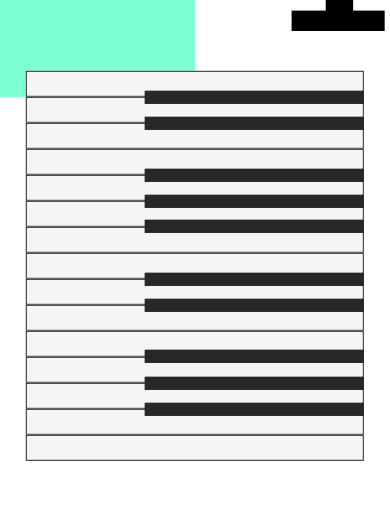
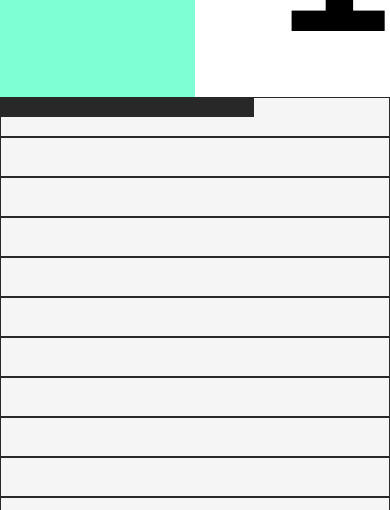
Before and after one commit to foundling/nullwerk, a Vue app: page / in a window 390 px wide. Shown: the part 663-1173 px from the top of the page. Built offline with nearby package versions, Linux system fonts and the light colour scheme; what vue-touch would draw is missing.

Commit message:
keyboard style changes on breakpoints. woohoooo.

```diff
--- a/package.json
+++ b/package.json
@@ -10,6 +10,8 @@
     "start": "npm run dev"
   },
   "dependencies": {
+    "node-sass": "^4.5.0",
+    "sass-loader": "^5.0.1",
     "vue": "^2.0.0-rc.8",
     "vue-touch": "^2.0.0-beta.4",
     "vuex": "^2.0.0"
--- a/src/App.vue
+++ b/src/App.vue
@@ -12,7 +12,7 @@
 
                     <led
                     diameter="15%"
-                    v-for="led in leds"
+                    v-for="led in synth.leds"
                     v-bind:color="led.color"
                     v-bind:currentOctave="currentOctave"
                     v-bind:octave="led.octave">
@@ -31,7 +31,7 @@
                     v-on:press="adjustOctave(+1)">
 
                         <i
-                        v-bind:style="{ color: palette.white }"
+                        v-bind:style="{ color: synth.palette.white }"
                         class="fa fa-caret-up"
                         slot="label">
                         </i>
@@ -43,7 +43,7 @@
                     v-on:press="adjustOctave(-1)">
 
                         <i
-                        v-bind:style="{color: palette.white}"
+                        v-bind:style="{color: synth.palette.white}"
                         class="fa fa-caret-down"
                         slot="label">
                         </i>
@@ -80,7 +80,7 @@
 
                 <div class="waveforms-container">
                     <knob
-                    v-for="waveform in waveforms"
+                    v-for="waveform in synth.waveforms"
                     v-on:toggle="toggleWaveformActive"
                     v-bind:active="waveform.slider.active"
                     v-bind:bg-image-active="waveform.img.active"
@@ -98,7 +98,7 @@
                     v-bind:name="waveform.name"
                     v-bind:title="`adjust ${ waveform.name } level.`"
                     v-on:slide="adjustWaveformVol"
-                    v-for="waveform in waveforms"
+                    v-for="waveform in synth.waveforms"
                     v-bind:control-source="waveform.slider"
                     v-bind:direction="waveform.slider.direction"
                     v-bind:color="waveform.color"
@@ -113,7 +113,7 @@
             <div class="envelope-container">
 
                 <div
-                    v-for="parameter in envelopeParameters"
+                    v-for="parameter in synth.envelopeParameters"
                     class="envelope-slider-container">
 
                     <h1
@@ -325,8 +325,8 @@
             flex-direction: column;
         }
         .keyboard-container {
-            transform: rotate(90deg);
             width: 100%;
+            height: 500px;
             margin-bottom: 100px;
         }
     }
@@ -335,7 +335,12 @@
 <script>
 
     import store from './store';
-    import synthConfig from './synthConfig';
+    import {
+        getScreenWidth
+    }  from './utils';
+
+    import synthConfig from './config/synthConfig';
+    import sequencerConfig from './config/sequencerConfig';
 
     import Keyboard from './components/Keyboard';
     import Sequencer from './components/Sequencer';
@@ -349,16 +354,21 @@
 
     export default {
 
-        data: () => synthConfig,
+        data: function() {
+            return {
+                synth: synthConfig,
+                sequencer: sequencerConfig,
+            };
+        },
         methods: {
             toggleMasterVol() {
                 this.$store.commit('TOGGLE_MASTER_VOLUME');
             },
             toggleWaveformActive({ waveform }) {
 
-                for (let i = 0, max = this.waveforms.length; i < max; ++i) {
-                    if (this.waveforms[i].name === waveform) {
-                        this.waveforms[i].slider.active = !this.waveforms[i].slider.active;
+                for (let i = 0, max = this.synth.waveforms.length; i < max; ++i) {
+                    if (this.synth.waveforms[i].name === waveform) {
+                        this.synth.waveforms[i].slider.active = !this.synth.waveforms[i].slider.active;
                     }
                 };
             },
@@ -382,7 +392,6 @@
             envelopeSettings() {
                 return this.$store.getters.envelopeSettings;
             }
-
         },
         filters: {
             abbreviate: s => s.charAt(0).toUpperCase(),
--- a/src/components/Key.vue
+++ b/src/components/Key.vue
@@ -1,16 +1,18 @@
 <template>
 
     <div
+        v-on:widthchange="console.log('hi')"
         v-on:mousedown="startNote(index)"
         v-on:mouseup="stopNote(index)"
         v-bind:class="{ 'black-key': isBlackKey, 'white-key': !isBlackKey }"
-        v-bind:style="{ left: isBlackKey ? offset : null}"
+        v-bind:style="styleData"
         class="key">
     </div>
 
 </template>
 
-<style>
+<style lang="scss">
+
     .key {
         height: 100%;
         border: 1px solid rgb(40,40,40);
@@ -27,23 +29,56 @@
         width: calc(100% / 15);
         background: whitesmoke;
     }
+    @media(max-width: 500px) {
+        .key {
+            width: 100%;
+        }
+        .black-key {
+            height: calc(100% / 30);
+            width: 65%;
+            align-self: flex-start;
+        }
+        .white-key {
+            height: calc(100% / 15);
+        }
+    }
 </style>
 
 <script>
     import store from '../store';
+    import { getScreenWidth } from './../utils';
 
     export default {
         data: function() {
             return {
+                screenWidth: null,
+                keyboardDirection: null,
                 keyWidthPercent: {
                     white: 100/15,
                     black: (100/15) / 2
                 }
             };
-
         },
-        props: ['index', 'blackKeys'],
+        props: [
+            'index',
+            'blackKeys'
+        ],
+        created: function() {
+            const that = this;
+            window.addEventListener('resize', function() {
+                const newWidth = getScreenWidth();
+                that.screenWidth = newWidth;
+                that.keyboardDirection = newWidth >= 500 ? 'horizontal' : 'vertical';
+            });
+        },
+        onDestroy: function() {
+            window.removeEventListener('resize', this.handleResize);
+        },
         computed: {
+            computedKeyboardDirection() {
+            },
+            computedScreenSize() {
+            },
             isBlackKey: function() {
                 return this.blackKeys.includes(this.index);
             },
@@ -54,6 +89,21 @@
 
                 let offset = whiteKeysToTheLeft * this.keyWidthPercent.white - (this.keyWidthPercent.black / 2) ;
                 return offset + '%';
+            },
+            styleData: function() {
+
+                let styleObj = {};
+                if (!this.isBlackKey) return styleObj;
+
+                if (this.keyboardDirection === 'horizontal') {
+                    styleObj.top = null;
+                    styleObj.left = this.offset;
+                }
+                if (this.keyboardDirection === 'vertical') {
+                    styleObj.top = this.offset;
+                    styleObj.left = null;
+                }
+                return styleObj;
             }
         },
         methods: {
@@ -63,7 +113,10 @@
             stopNote() {
                 this.$store.state.soundEngine.muteNote()
             },
-
+            handleResize() {
+                this.screenWidth = getScreenWidth();
+                console.log(this.screenWidth);
+            }
         },
     };
 </script>
--- a/src/components/Keyboard.vue
+++ b/src/components/Keyboard.vue
@@ -1,9 +1,10 @@
 <template>
     <div class="keyboard">
         <key
-            v-for="index in 25"
-            :index="index - 1"
-            :blackKeys="blackKeys"></key>
+        v-for="index in 25"
+        :index="index - 1"
+        :blackKeys="blackKeys">
+        </key>
     </div>
 </template>
 
@@ -13,29 +14,15 @@
         width: 100%;
         background: whitesmoke;
         display: flex;
+        flex-direction: row;
         align-items: center;
-        justify-items: center;
+        justify-content: center;
         position: relative;
     }
     @media(max-width: 500px) {
         .keyboard {
-            /*
-           -webkit-transform: translateZ(0);
-           -moz-transform: translateZ(0);
-           -ms-transform: translateZ(0);
-           -o-transform: translateZ(0);
-           transform: translateZ(0);
-
-           -webkit-backface-visibility: hidden;
-           -moz-backface-visibility: hidden;
-           -ms-backface-visibility: hidden;
-           backface-visibility: hidden;
-
-           -webkit-perspective: 1000;
-           -moz-perspective: 1000;
-           -ms-perspective: 1000;
-           perspective: 1000;
-           */
+            flex-direction: column;
+            height: 600px;;
         }
     }
 </style>
--- /dev/null
+++ b/src/config/sequencerConfig.js
@@ -0,0 +1,28 @@
+import palette from './colorPalette';
+
+export default {
+
+    currentMode: 'stop',
+    modes: [
+        'stop',
+        'play',
+        'pause',
+        'record'
+    ],
+    menu: [
+        'contribute',
+        'faq',
+        'issues'
+    ],
+    // # of buttons will be dynamic
+    buttons: [ ...Array(16).keys() ].map(key => {
+        return {
+            backgroundColor: palette.cyan,
+            label: {
+                content: parseInt(key) + 1,
+                color: palette.white,
+            }
+        };
+    })
+
+};
--- a/src/synthConfig.js
+++ b/src/config/synthConfig.js
@@ -1,4 +1,4 @@
-import palette from './services/colorPalette';
+import palette from './colorPalette';
 
 export default {
 
--- a/src/utils.js
+++ b/src/utils.js
@@ -5,9 +5,22 @@ function toComputedProp(el, prop) {
 
 }
 
+function getScreenWidth() {
+
+    const w = window;
+    const d = document;
+    const e = d.documentElement;
+    const g = d.getElementsByTagName('body')[0];
+    const width = w.innerWidth||e.clientWidth||g.clientWidth;
+
+    return width;
+
+};
+
 const log = console.log;
 
 export {
     log,
-    toComputedProp
+    toComputedProp,
+    getScreenWidth
 };
```
Also changed, not shown: src/config/colorPalette.js (renamed from src/services/colorPalette.js). Lines whose indentation alone changed are shown as unchanged.
